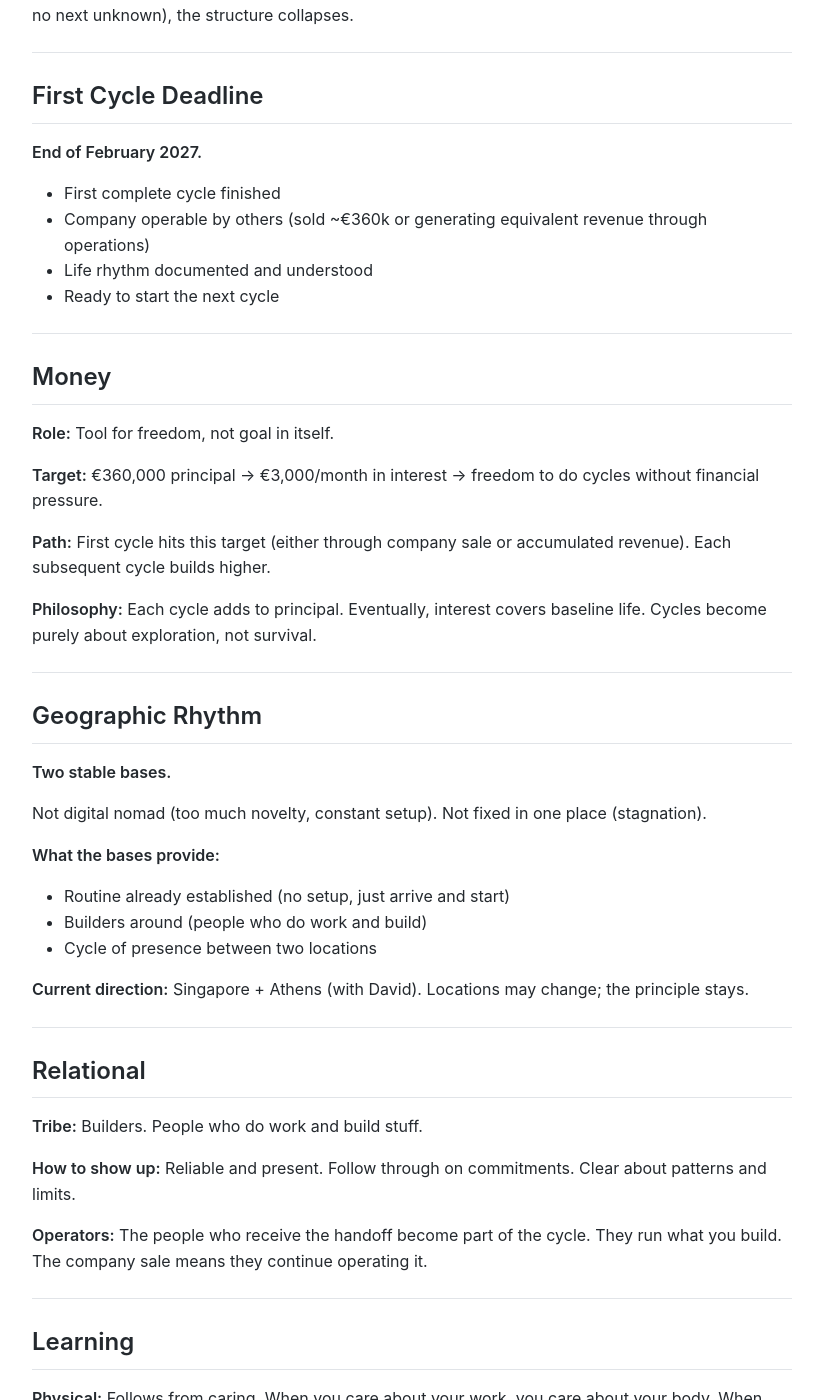
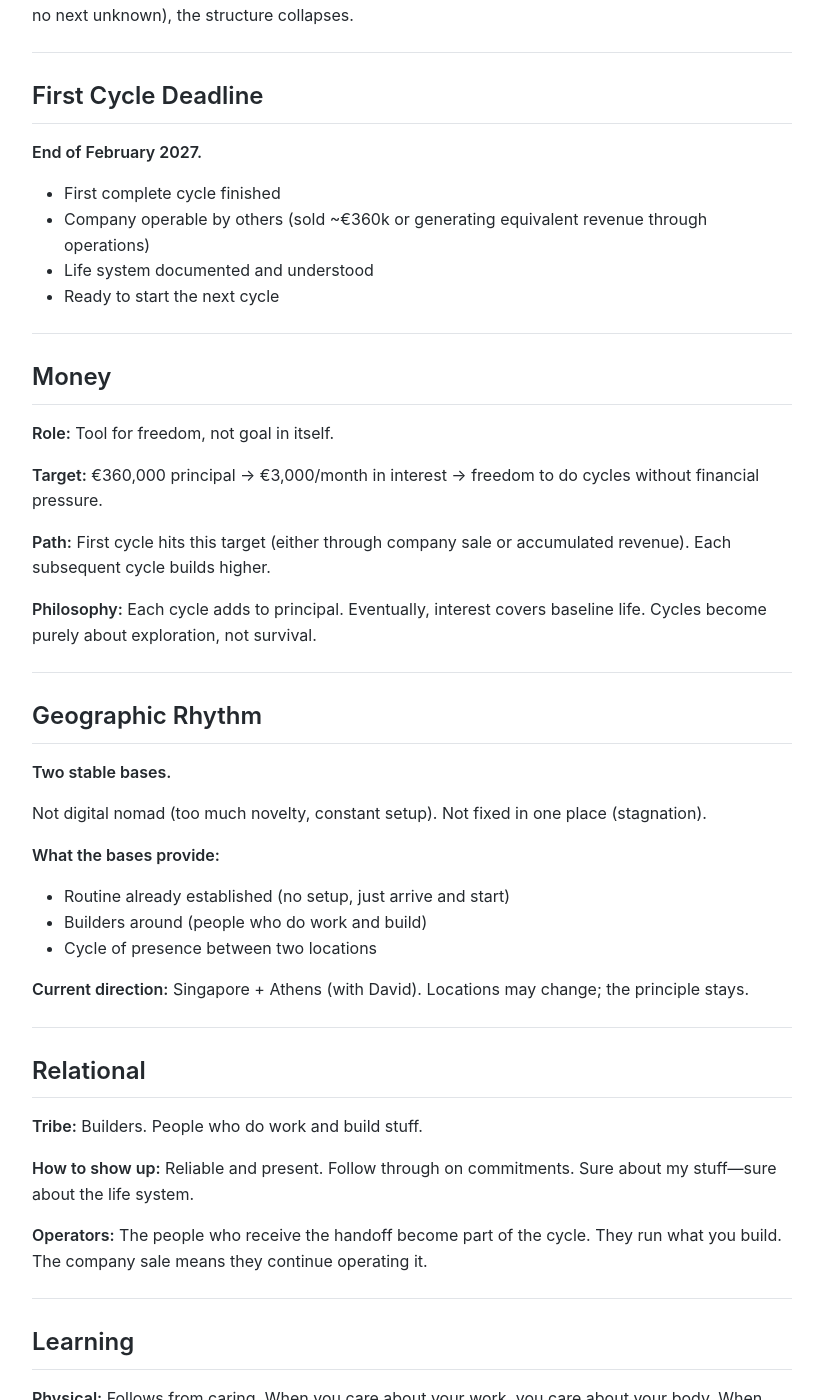
Before and after one commit to MariusWilsch/public-wilsch-ai-pages, a Jekyll site: the page built from global/primary-aim-life-vision.md, in a window 1280 px wide and 1400 px high, scrolled down 2379 px. Shown: the whole window, without its empty margins (228-1051 px from the left). Built offline with Jekyll 4.4.1, drawn with Linux system fonts in a browser that asks for light colours; our own code applies the rules of GitHub Pages for plain Markdown files; some of the changed text lies outside the part shown.

Commit message:
Sync from hippocampus 2026-02-02

```diff
--- a/global/primary-aim-life-vision.md
+++ b/global/primary-aim-life-vision.md
@@ -16,7 +16,7 @@ publish: true
 
 ## Core Vision
 
-**A life lived in conscious rhythm.**
+**A life lived in conscious system.**
 
 Finding unknowns, exploring them, building them into systems, handing them off to operators, resting, learning from their use, and beginning again.
 
@@ -80,7 +80,7 @@ Both serve the same purpose: keeping exploration alive. The choice depends on wh
 
 - First complete cycle finished
 - Company operable by others (sold ~€360k or generating equivalent revenue through operations)
-- Life rhythm documented and understood
+- Life system documented and understood
 - Ready to start the next cycle
 
 ---
@@ -116,7 +116,7 @@ Not digital nomad (too much novelty, constant setup). Not fixed in one place (st
 
 **Tribe:** Builders. People who do work and build stuff.
 
-**How to show up:** Reliable and present. Follow through on commitments. Clear about patterns and limits.
+**How to show up:** Reliable and present. Follow through on commitments. Sure about my stuff—sure about the life system.
 
 **Operators:** The people who receive the handoff become part of the cycle. They run what you build. The company sale means they continue operating it.
 
```
